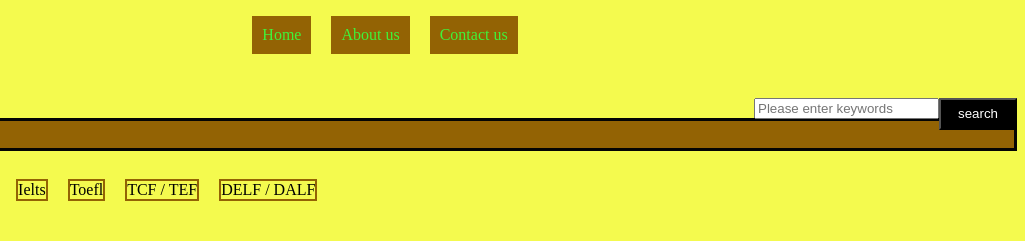
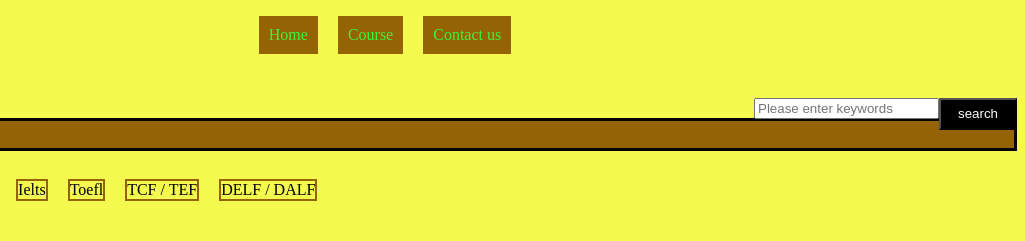
Before and after one commit to ZhouPengke/zhou41199, a plain HTML site: page Course.html in a window 1280 px wide. Shown: the top 241 px of the page, 255-1280 px from the left. Drawn offline with Linux system fonts and the light colour scheme.

Commit message:
Update Course.html

```diff
--- a/Course.html
+++ b/Course.html
@@ -13,7 +13,7 @@
 <nav class="menu">
     <u1>
   <li><a href="home.html">Home</a></li>
-  <li><a href="Course.html">About us</a></li>
+  <li><a href="Course.html">Course</a></li>
   <li><a href="contact.html">Contact us</a></li>
   </u1>
   </nav>
```
